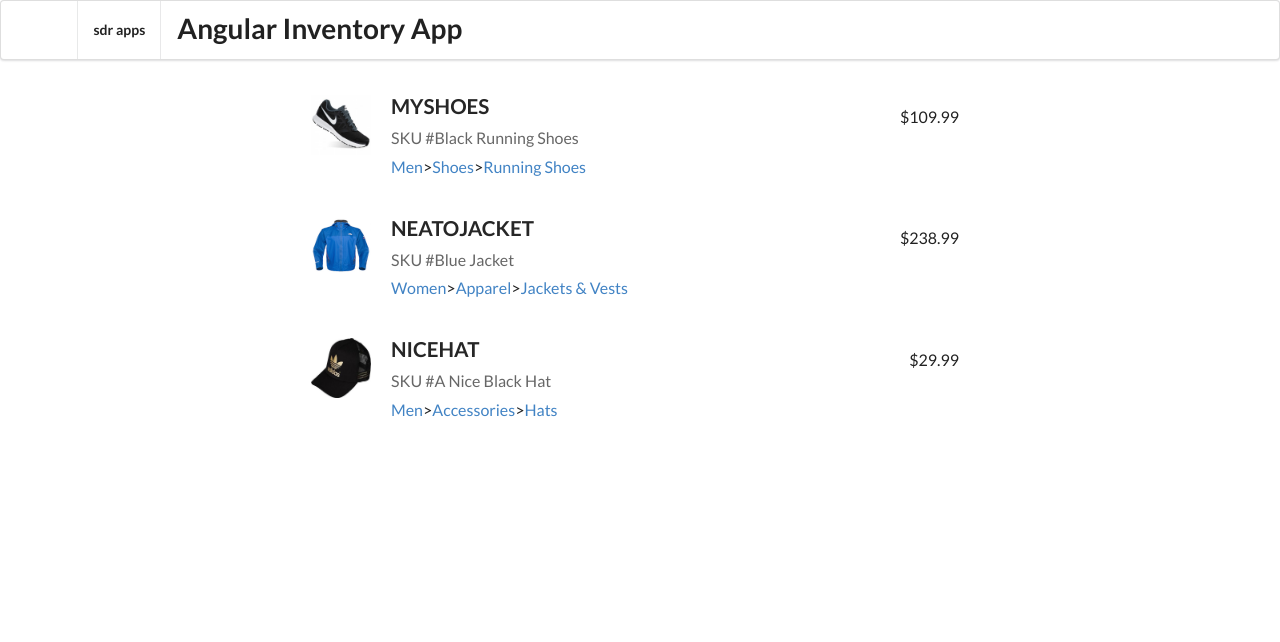
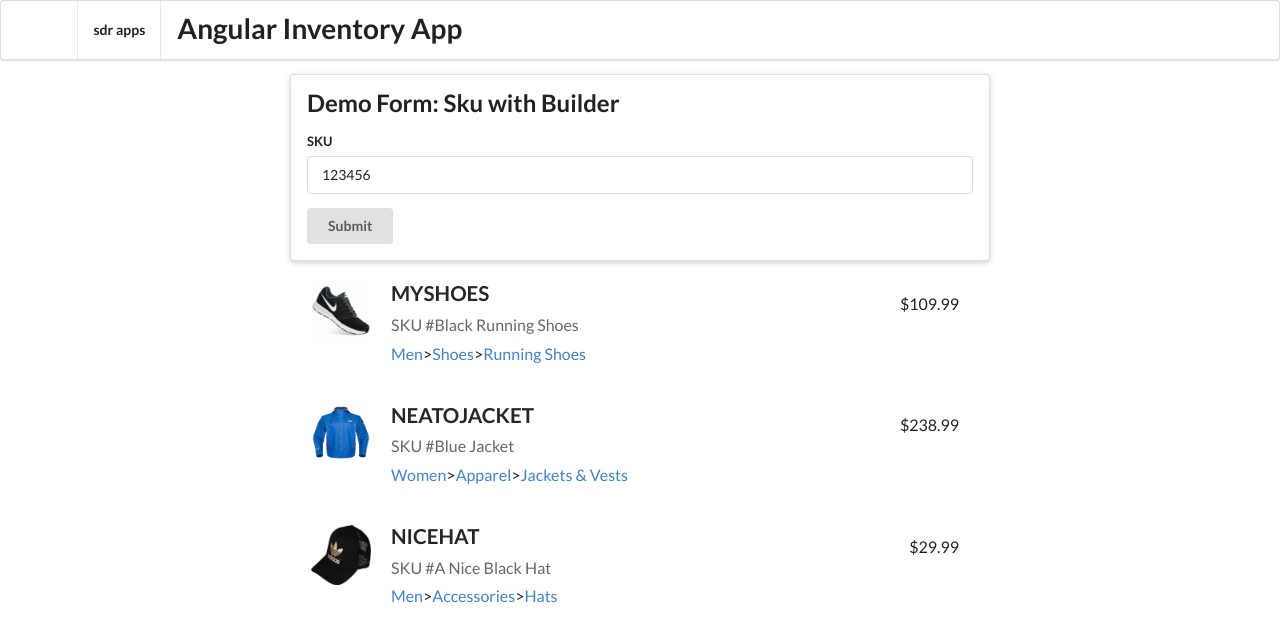
Before and after one commit to soumyaRauth/inventory-angular-app, an Angular app: page / in a window 1280 px wide. Shown: the top 642 px of the page. Built offline with nearby package versions, Linux system fonts and the light colour scheme.

Commit message:
sku formcontroller added to create new sku entry

```diff
--- a/src/app/app.component.html
+++ b/src/app/app.component.html
@@ -1,3 +1,4 @@
+<demo-form-sku></demo-form-sku>
 <products-list
   [products]="products"
   (onProductSelected)="productWasSelected($event)"
--- a/src/app/app.component.ts
+++ b/src/app/app.component.ts
@@ -37,13 +37,8 @@ export class AppComponent {
   }
 
 
-  /**
-   * This is a single liner function
-   */
 
-  doubleClicked=()=>this.messageFlag=true;
 
-  disapear=()=>this.messageFlag=false;
 
   /**
    * Product selected functionality
--- /dev/null
+++ b/src/app/demo-form-sku/demo-form-sku.component.html
@@ -0,0 +1,19 @@
+<div class="ui raised segment">
+  <h2 class="ui header">Demo Form: Sku with Builder</h2>
+  <form
+    [formGroup]="myFormGroup"
+    (ngSubmit)="onSubmit(myFormGroup.value)"
+    class="ui form"
+  >
+    <div class="field">
+      <label for="skuInput">SKU</label>
+      <input
+        type="text"
+        id="skuInput"
+        placeholder="SKU"
+        formControlName="sku"
+      />
+    </div>
+    <button type="submit" class="ui button">Submit</button>
+  </form>
+</div>
--- /dev/null
+++ b/src/app/demo-form-sku/demo-form-sku.component.ts
@@ -0,0 +1,26 @@
+import { Component, OnInit } from '@angular/core';
+
+import {
+  FormBuilder,
+  FormGroup
+  } from '@angular/forms';
+@Component({
+  selector: 'demo-form-sku',
+  templateUrl: './demo-form-sku.component.html',
+  styleUrls: ['./demo-form-sku.component.css']
+})
+export class DemoFormSKUComponent implements OnInit {
+  myFormGroup:FormGroup;
+  constructor(private fb:FormBuilder) {
+    this.myFormGroup=this.fb.group({
+      'sku':['123456']
+    })
+  }
+
+  onSubmit=(formVal:any)=>console.log(formVal);
+
+
+  ngOnInit(): void {
+  }
+
+}
```
Also changed, not shown: src/app/app.module.ts (+8 -2 lines), src/app/demo-form-sku/demo-form-sku.component.css (added), 1 other file (tests, documents, lock files or other folders).
